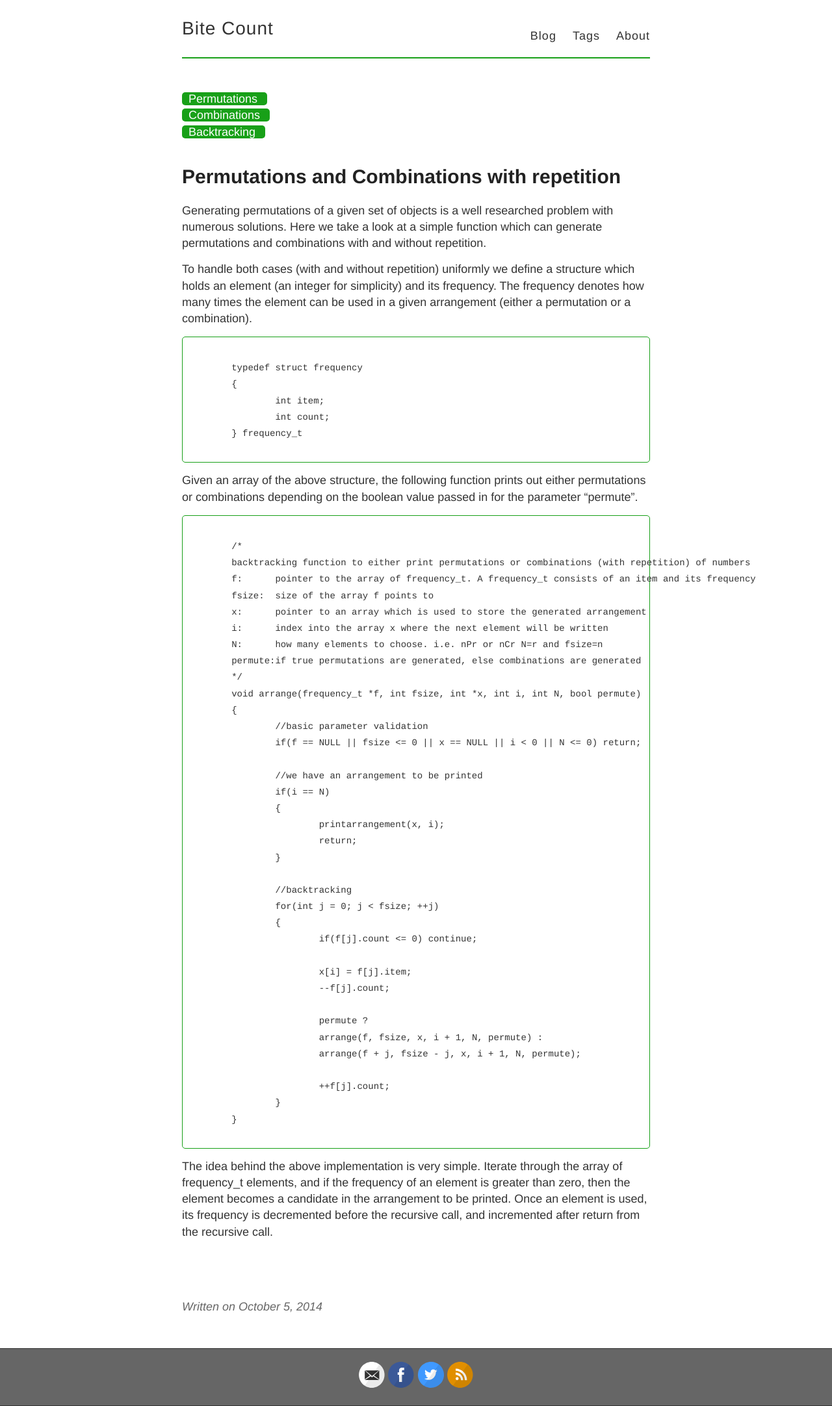
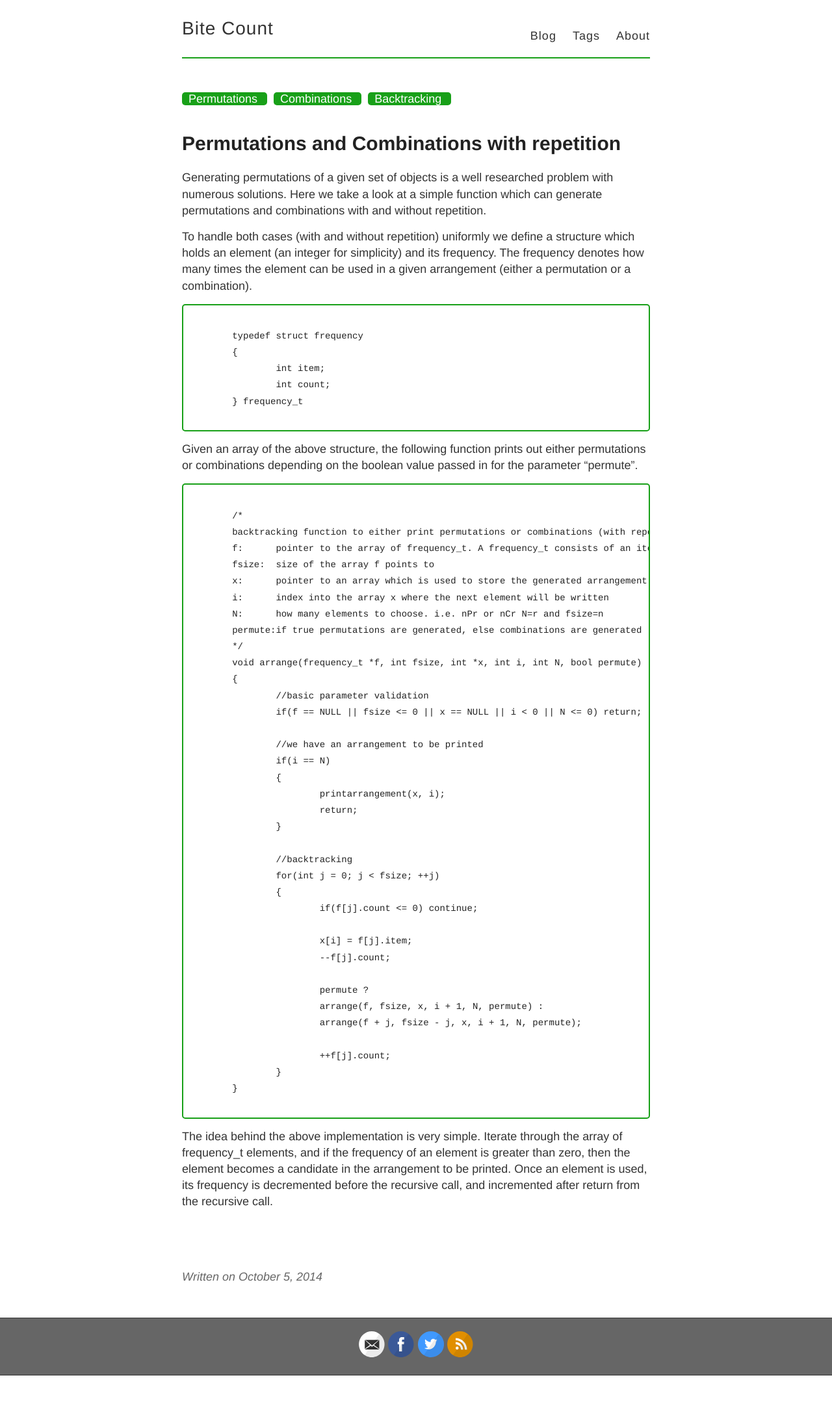
Before and after one commit to bitecount/bitecount.github.io, a Jekyll site: the page built from _posts/2014-10-5-arrange.md, in a window 1280 px wide. Shown: the whole page at 65% size. Built offline with Jekyll 4.4.1, drawn with Linux system fonts in a browser that asks for light colours; after the commit the page ends 2117 px from its top, so only the background shows below that.

Commit message:
style for code blocks - trying to get word wrap work - test

```diff
--- a/_layouts/post.html
+++ b/_layouts/post.html
@@ -4,9 +4,7 @@ layout: default
 
 <article class="post">
   {% for tag in page.tags %}
-      <div>
       <span class="tag-name"> &nbsp {{ tag }} &nbsp </span> &nbsp
-      </div>
   {% endfor %}
 
   <h1>{{ page.title }}</h1>
--- a/_scss/_highlights.scss
+++ b/_scss/_highlights.scss
@@ -10,22 +10,25 @@
 }
 
 .highlight pre {
-  /* overflow: scroll; Prefer no word wrap? Uncomment this line and comment out the 2 lines below. */
+  /* overflow: scroll; Prefer no word wrap? Uncomment this line and comment out the 2 lines below.
   word-break: break-all;
-  word-wrap: break-word;
+  word-wrap: break-word; */
 }
 
 code {
   font-family: 'Courier', monospace;
   font-size: 14px;
-  color: $darkGray;
-  overflow: scroll;
+  color: $darkerGray;
 }
 
 .code-block {
   border-radius: 5px;
   padding: 8px;
-  border: 1px solid $green;
+  border: 2px solid $green;
+  display: block;
+  margin-top:5px;
+  margin-bottom:5px;
+  overflow:auto;
 }
 
 // Solarized Light Pygments
```
